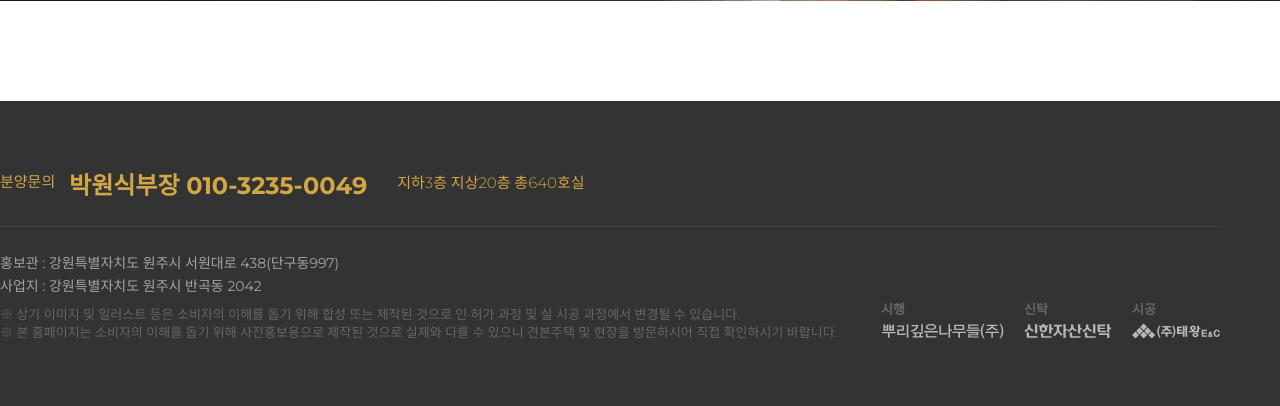
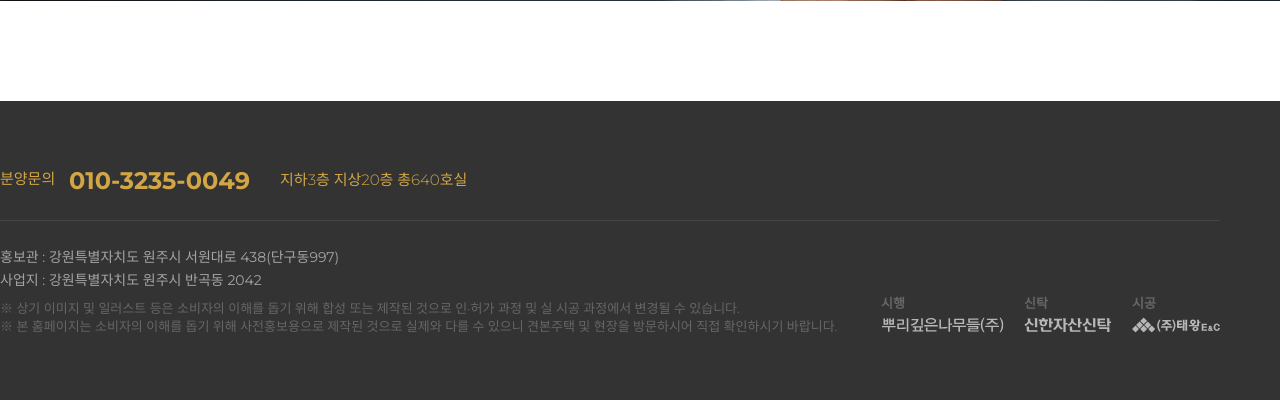
Before and after one commit to ms7park/redwoodspark, a PHP site: page /brand.php in a window 1280 px wide. Shown: the part 3477-3883 px from the top of the page. Run offline with PHP 8.4, Linux system fonts and the light colour scheme.

Commit message:
박원식부장 이름 제거

```diff
--- a/common/_tail.php
+++ b/common/_tail.php
@@ -3,7 +3,7 @@
 <div id="ft">
     <div class="copyright container">
         <div class="info">
-            <p>분양문의 <strong>박원식부장 010-3235-0049</strong></p>
+            <p>분양문의 <strong>010-3235-0049</strong></p>
             <p>지하3층 지상20층 총640호실</p>
         </div>
         <div class="address">
```
